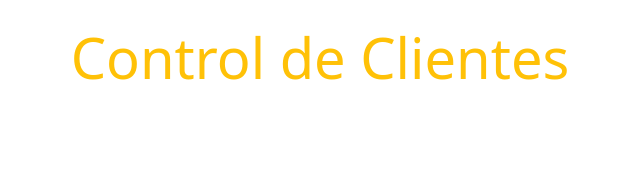
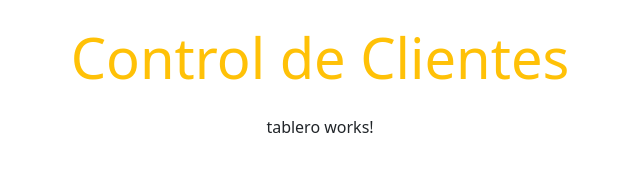
Before and after one commit to Otto-Menza/Control-clientes-Angular, an Angular app: page / in a window 1280 px wide. Shown: the top 189 px of the page, without its empty margins (320-960 px from the left). Built offline with nearby package versions, Linux system fonts and the light colour scheme.

Commit message:
Configuration of routes and acalled in the app.html

```diff
--- a/src/app/app.html
+++ b/src/app/app.html
@@ -1 +1,6 @@
-<h1 class="text-center text-warning my-4 display-4">{{titulo}}</h1>
+<div class="container">
+    <h1 class="text-center text-warning my-4 display-4">{{titulo}}</h1>
+    <div class="text-center">
+        <router-outlet/>
+    </div>
+</div>
--- a/src/app/app.routes.ts
+++ b/src/app/app.routes.ts
@@ -1,3 +1,12 @@
 import { Routes } from '@angular/router';
+import { Tablero } from './componentes/tablero/tablero';
+import { Login } from './componentes/login/login';
+import { EditarCliente } from './componentes/editar-cliente/editar-cliente';
+import { NoEncontrado } from './componentes/no-encontrado/no-encontrado';
 
-export const routes: Routes = [];
+export const routes: Routes = [
+    {path: '', component: Tablero},
+    {path: 'login', component: Login},
+    {path: 'cliente/editar/:id', component: EditarCliente},
+    {path: '**', component: NoEncontrado}
+];
```
